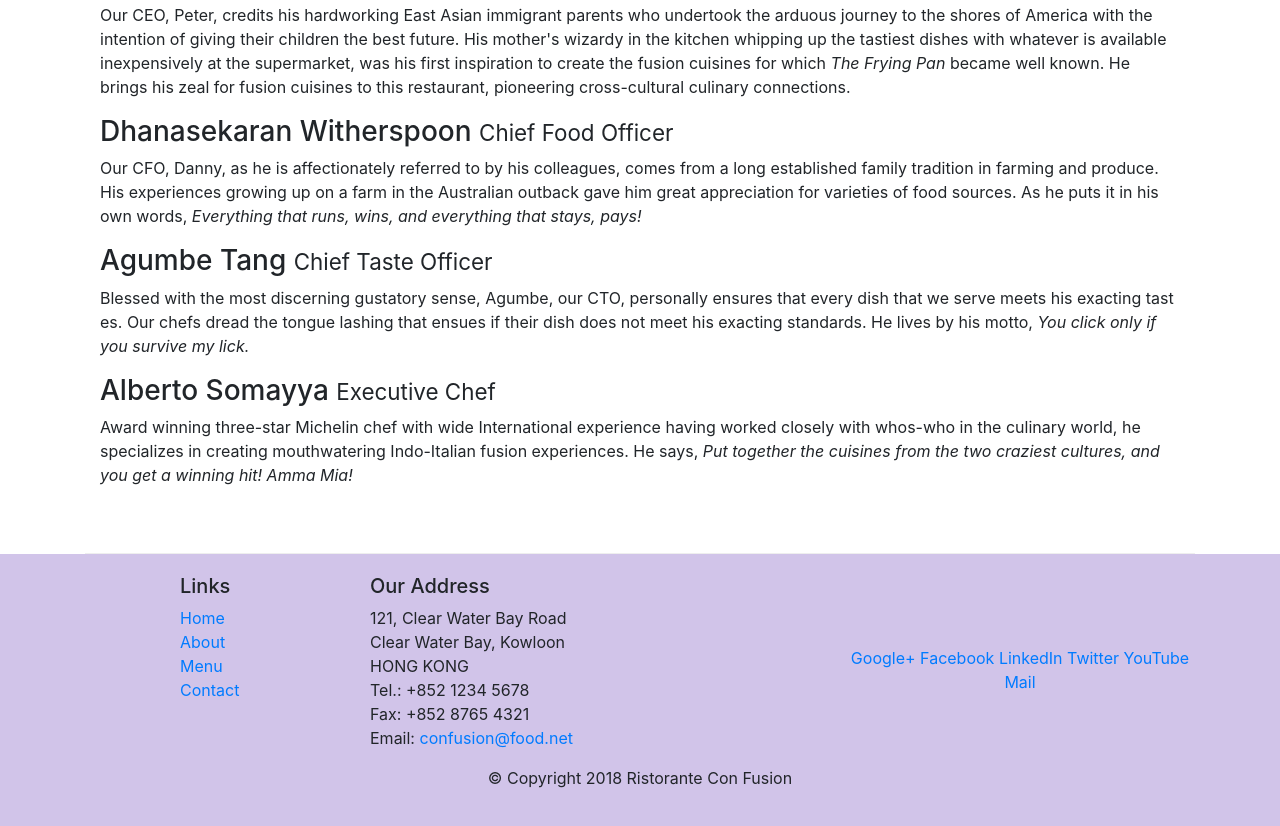
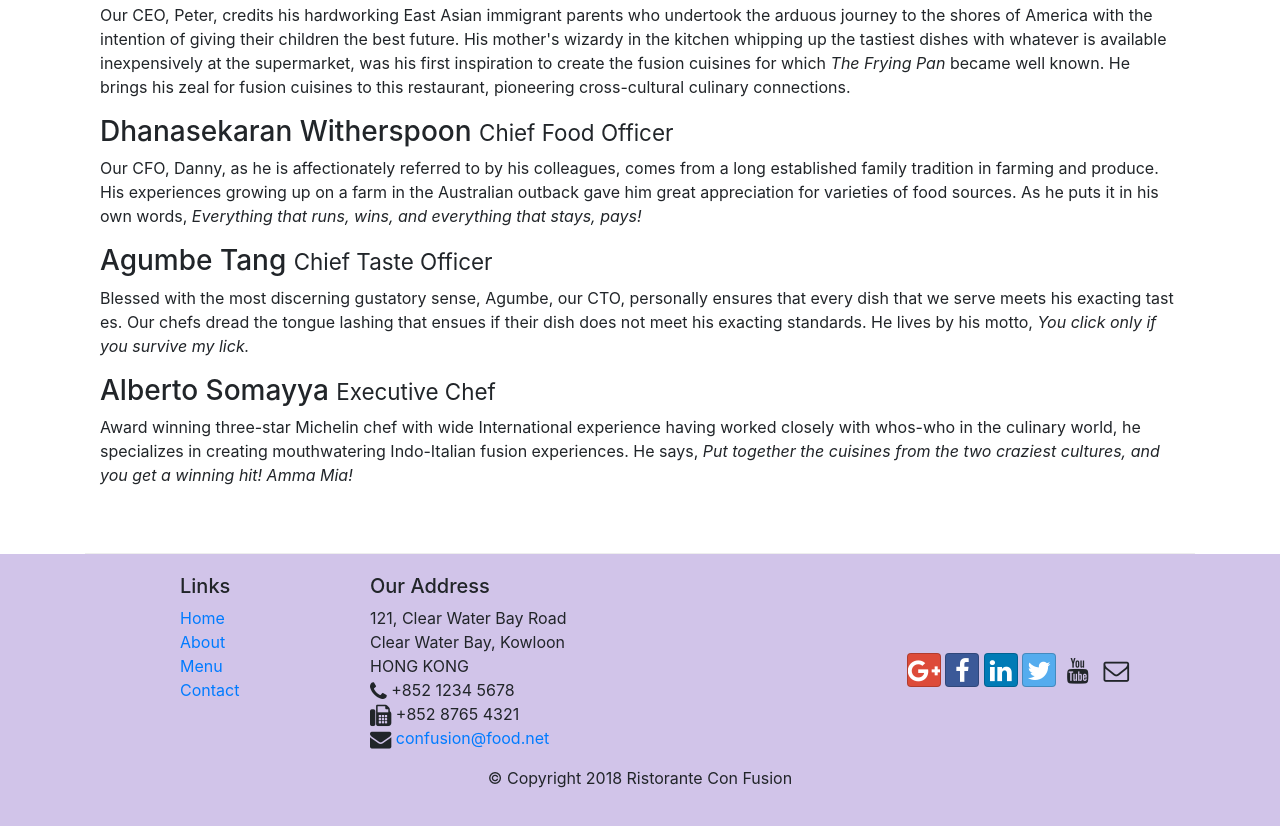
Before and after one commit to okeks/conFusion, a website: page aboutus.html in a window 1280 px wide. Shown: the part 1000-1826 px from the top of the page. Drawn offline with nearby package versions, Linux system fonts and the light colour scheme.

Commit message:
icon fonts

```diff
--- a/aboutus.html
+++ b/aboutus.html
@@ -9,6 +9,15 @@
       rel="stylesheet"
       href="./node_modules/bootstrap/dist/css/bootstrap.min.css"
     />
+    <link
+      rel="stylesheet"
+      href="./node_modules/font-awesome/css/font-awesome.min.css"
+    />
+    <link
+      rel="stylesheet"
+      href="./node_modules/bootstrap-social/bootstrap-social.css"
+    />
+    <link rel="stylesheet" href="./style.css" />
     <link rel="stylesheet" href="./style.css" />
   </head>
 
@@ -30,13 +39,25 @@
         <div class="collapse navbar-collapse" id="Navbar">
           <ul class="navbar-nav mr-auto">
             <li class="nav-item">
-              <a class="nav-link" href="./index.html">Home</a>
+              <a class="nav-link" href="./home.html"
+                ><span class="fa fa-home fa-lg"></span> Home</a
+              >
             </li>
             <li class="nav-item active">
-              <a class="nav-link" href="./aboutus.html">About Us</a>
+              <a class="nav-link" href="./aboutus.html"
+                ><span class="fa fa-info fa-lg"></span> About Us</a
+              >
             </li>
-            <li class="nav-item"><a class="nav-link" href="#">Menu</a></li>
-            <li class="nav-item"><a class="nav-link" href="#">Contact</a></li>
+            <li class="nav-item">
+              <a class="nav-link" href="#"
+                ><span class="fa fa-list fa-lg"></span>Menu</a
+              >
+            </li>
+            <li class="nav-item">
+              <a class="nav-link" href="#"
+                ><span class="fa fa-address-card"></span> Contact</a
+              >
+            </li>
           </ul>
         </div>
       </div>
@@ -157,19 +178,42 @@
               121, Clear Water Bay Road<br />
               Clear Water Bay, Kowloon<br />
               HONG KONG<br />
-              Tel.: +852 1234 5678<br />
-              Fax: +852 8765 4321<br />
-              Email: <a href="mailto:confusion@food.net">confusion@food.net</a>
+              <i class="fa fa-phone fa-lg"></i> +852 1234 5678<br />
+              <i class="fa fa-fax fa-lg"></i> +852 8765 4321<br />
+              <i class="fa fa-envelope fa-lg"></i>
+              <a href="mailto:confusion@food.net">confusion@food.net</a>
             </address>
           </div>
           <div class="col-12 col-sm-4 align-self-center">
             <div class="text-center">
-              <a href="http://google.com/+">Google+</a>
-              <a href="http://www.facebook.com/profile.php?id=">Facebook</a>
-              <a href="http://www.linkedin.com/in/">LinkedIn</a>
-              <a href="http://twitter.com/">Twitter</a>
-              <a href="http://youtube.com/">YouTube</a>
-              <a href="mailto:">Mail</a>
+              <a
+                class="btn btn-social-icon btn-google"
+                href="http://google.com/+"
+                ><i class="fa fa-google-plus fa-lg"></i
+              ></a>
+              <a
+                class="btn btn-social-icon btn-facebook"
+                href="http://www.facebook.com/profile.php?id="
+                ><i class="fa fa-facebook fa-lg"></i
+              ></a>
+              <a
+                class="btn btn-social-icon btn-linkedin"
+                href="http://www.linkedin.com/in/"
+                ><i class="fa fa-linkedin fa-lg"></i
+              ></a>
+              <a
+                class="btn btn-social-icon btn-twitter"
+                href="http://twitter.com/"
+                ><i class="fa fa-twitter fa-lg"></i
+              ></a>
+              <a
+                class="btn btn-social-icon btn-youtube"
+                href="http://youtube.com/"
+                ><i class="fa fa-youtube fa-lg"></i
+              ></a>
+              <a class="btn btn-social-icon" href="mailto:"
+                ><i class="fa fa-envelope-o fa-lg"></i
+              ></a>
             </div>
           </div>
         </div>
```
Also changed, not shown: home.html (+13 -13 lines).
